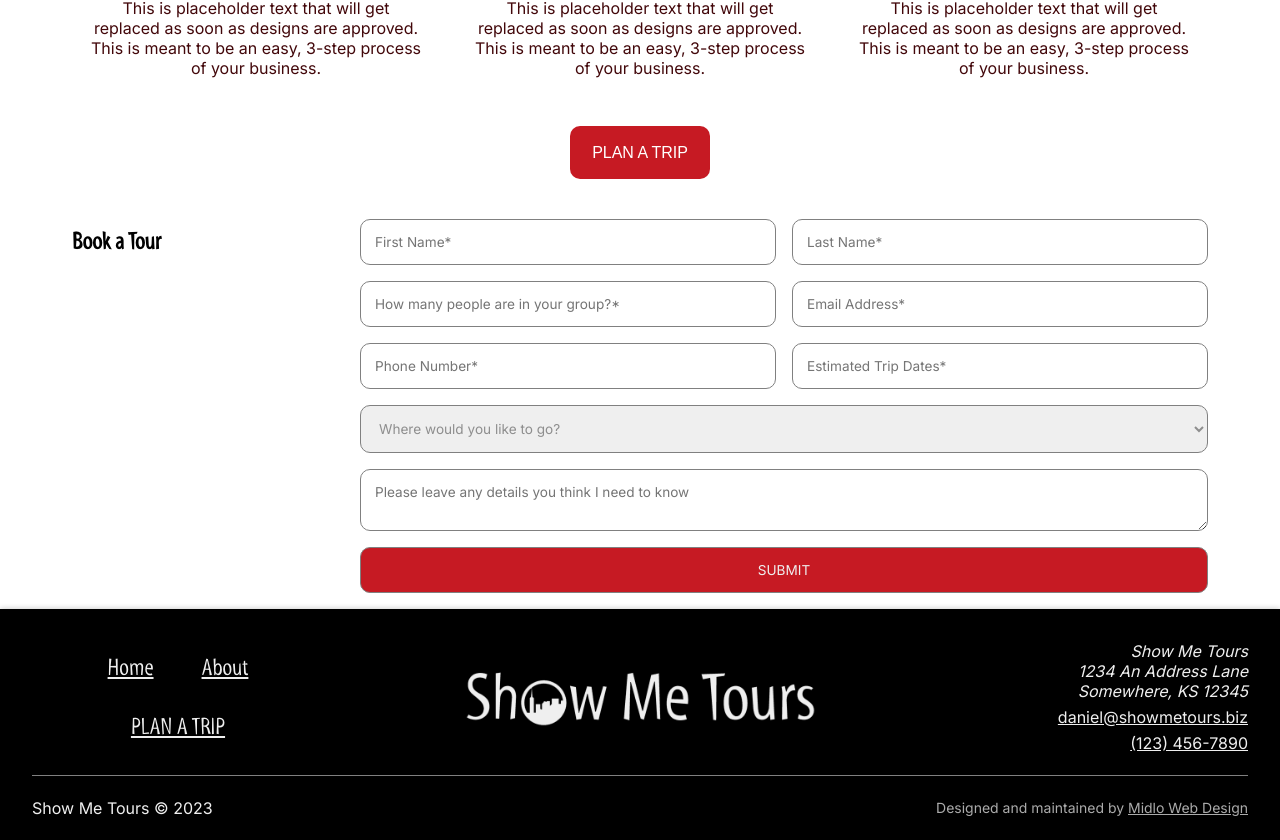
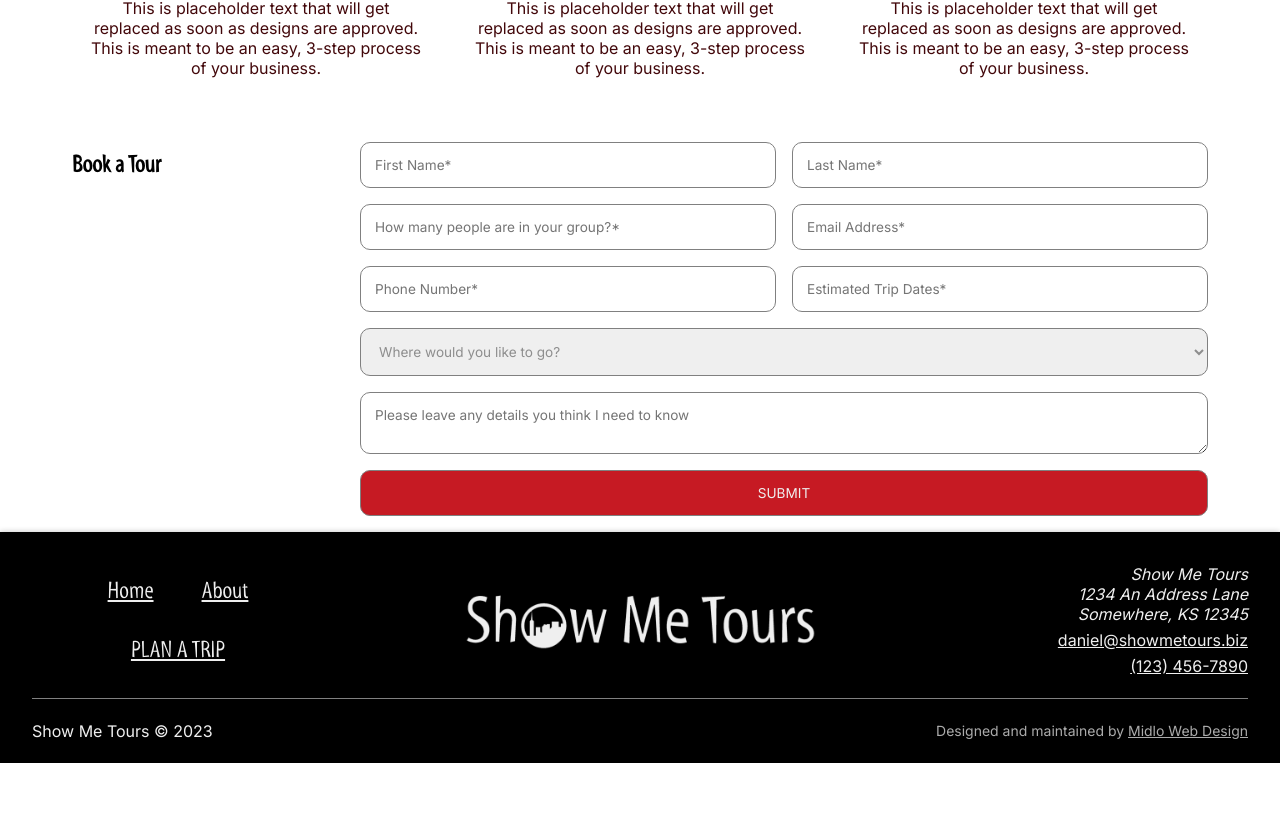
Before and after one commit to nlvogel/show-me-tours, a Next.js app: page / in a window 1280 px wide. Shown: the part 2680-3520 px from the top of the page. After the commit the page ends 3443 px from the top, so only its background shows below. Built offline with nearby package versions, Linux system fonts and the light colour scheme.

Commit message:
fix opacity

```diff
--- a/app/page.js
+++ b/app/page.js
@@ -48,8 +48,6 @@ export default async function Page() {
       <Plan
 
       />
-      <div className={`flex mb-2 justify-content-center`}><PrimaryButton href={`contact`} additionalClass={`rounded`}>PLAN
-        A TRIP</PrimaryButton></div>
       <ContactForm formTitle={`Book a Tour`}/>
     </div>
   )
```
